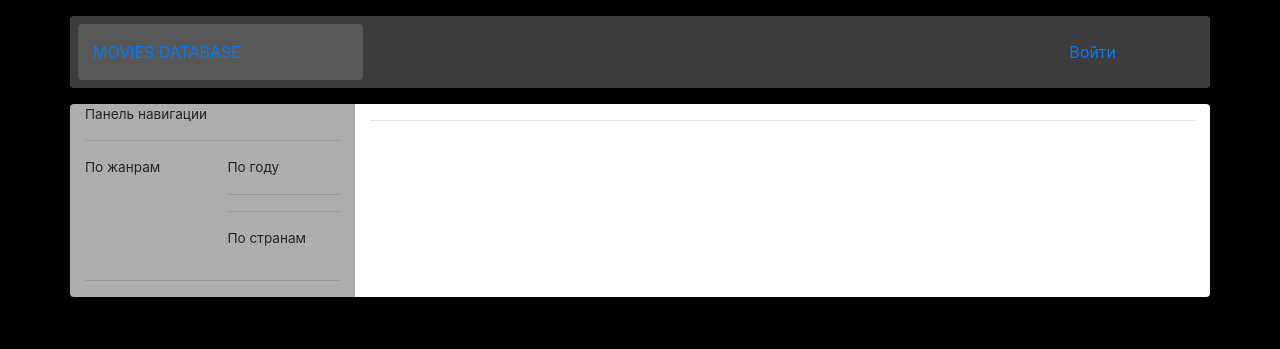
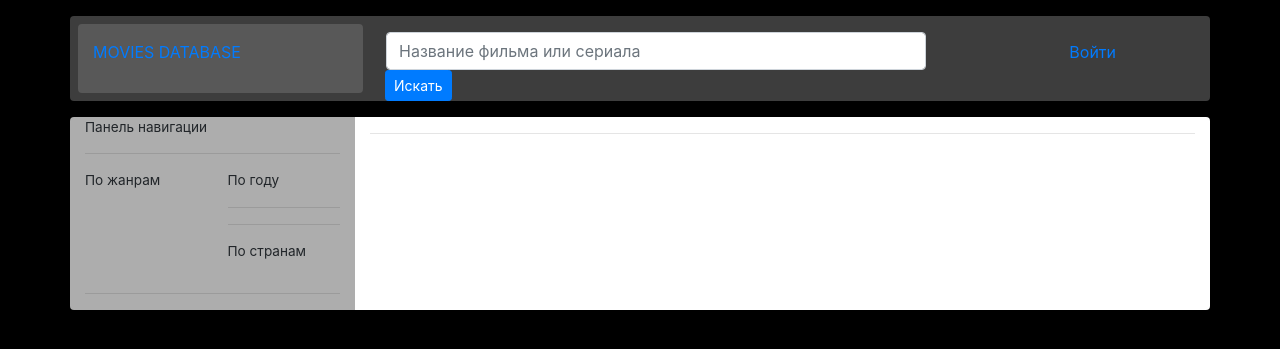
Before and after one commit to arehovski/movies_db, a Django app: page / in a window 1280 px wide. Shown: the top 349 px of the page. Run offline with Django 3.2, Linux system fonts and the light colour scheme; data that the repository does not hold is empty; some libraries are stand-ins or nearby versions.

Commit message:
Started working on search

```diff
--- a/movies/forms.py
+++ b/movies/forms.py
@@ -29,3 +29,10 @@ class RegistrationForm(forms.ModelForm):
         if not email:
             raise ValidationError("Адрес электронной почты не может быть пустым.")
         return email
+
+
+class SearchForm(forms.Form):
+    query = forms.CharField(label='', widget=forms.TextInput(attrs={
+        'class': 'form-control',
+        'placeholder': "Название фильма или сериала",
+    }))
--- a/movies/models.py
+++ b/movies/models.py
@@ -1,5 +1,6 @@
 from django.db import models
 from django.contrib.auth.models import User
+from django.contrib.postgres.indexes import GinIndex
 
 
 # Create your models here.
@@ -47,10 +48,10 @@ class Country(models.Model):
 class Movie(models.Model):
     title = models.CharField(max_length=255)
     title_en = models.CharField(max_length=255, null=True, blank=True)
-    year = models.IntegerField()
+    year = models.PositiveIntegerField()
     country = models.ManyToManyField(Country)
     genre = models.ManyToManyField(Genre)
-    duration_min = models.IntegerField()
+    duration_min = models.PositiveIntegerField()
     description = models.TextField(null=True, blank=True)
     image = models.ImageField(null=True, blank=True, upload_to='movies')
     premiere = models.DateField(null=True, blank=True)
--- a/movies/templatetags/navigation_bar.py
+++ b/movies/templatetags/project_tags.py
@@ -1,12 +1,13 @@
 from django import template
 from django.db.models import Count
 from movies.models import Director, Actor, Genre, Country, Movie
+from movies.forms import SearchForm
 
 
 register = template.Library()
 
 
-@register.inclusion_tag('navigation_bar.html')
+@register.inclusion_tag('templatetags/navigation_bar.html')
 def navigation_bar():
     genres = Genre.objects.all().annotate(total=Count("movie")).order_by('-total')
     countries = Country.objects.all().annotate(total=Count('movie')).order_by('-total')[:8]
@@ -16,3 +17,8 @@ def navigation_bar():
         "years": years,
         "countries": countries
     }
+
+
+@register.inclusion_tag('templatetags/search_form.html')
+def search_form():
+    return {'form': SearchForm()}
--- a/movies/views.py
+++ b/movies/views.py
@@ -8,6 +8,7 @@ from .forms import RegistrationForm
 from django.shortcuts import redirect
 from django.contrib.auth import authenticate, login, logout
 from django.contrib.auth.forms import AuthenticationForm
+from django.contrib.postgres.search import SearchQuery, SearchRank, SearchVector, TrigramSimilarity
 
 
 def pagination(objects_list, request):
@@ -164,4 +165,4 @@ class SearchView(ListView):
     template_name = 'search.html'
 
     def get_queryset(self):
-        pass
+        return Movie.objects.filter(title__icontains=f"{self.request.GET.get('query')}")
--- a/templates/base.html
+++ b/templates/base.html
@@ -1,5 +1,5 @@
 {% load static %}
-{% load navigation_bar %}
+{% load project_tags %}
 
 <!DOCTYPE html>
 <html lang="en">
@@ -16,14 +16,16 @@
             <div class="col-3 m-2 pt-3 pb-3 rounded" style="background-color: #585858">
                 <a href="{% url 'home_page' %}">MOVIES DATABASE</a>
             </div>
-            <div class="col-5 search">
-                <form method="get">
-                    {% csrf_token %}
-
+            <div class="col-6 pt-3 text-center">
+                <form method="get" action="{% url 'search' %}">
+                    {% search_form %}
+                    <div class="input-group-append">
+                        <button class="btn btn-primary btn-sm" type="submit">Искать</button>
+                    </div>
                 </form>
             </div>
             {% block login %}
-                <div class="col-3 login pt-4 text-right">
+                <div class="col-2 login pt-4 text-right">
                     {% if user.is_authenticated %}
                         <p class="pt-2">Добро пожаловать, {% if user.is_staff %}
                             <a href="/admin/">{{ user.username }}</a>!
--- a/templates/search.html
+++ b/templates/search.html
@@ -0,0 +1 @@
+{% extends 'base.html' %}
--- /dev/null
+++ b/templates/templatetags/search_form.html
@@ -0,0 +1 @@
+{{ form }}
```
Also changed, not shown: movies/migrations/0012_auto_20200701_1158.py (added), templates/templatetags/navigation_bar.html (renamed from templates/navigation_bar.html).
